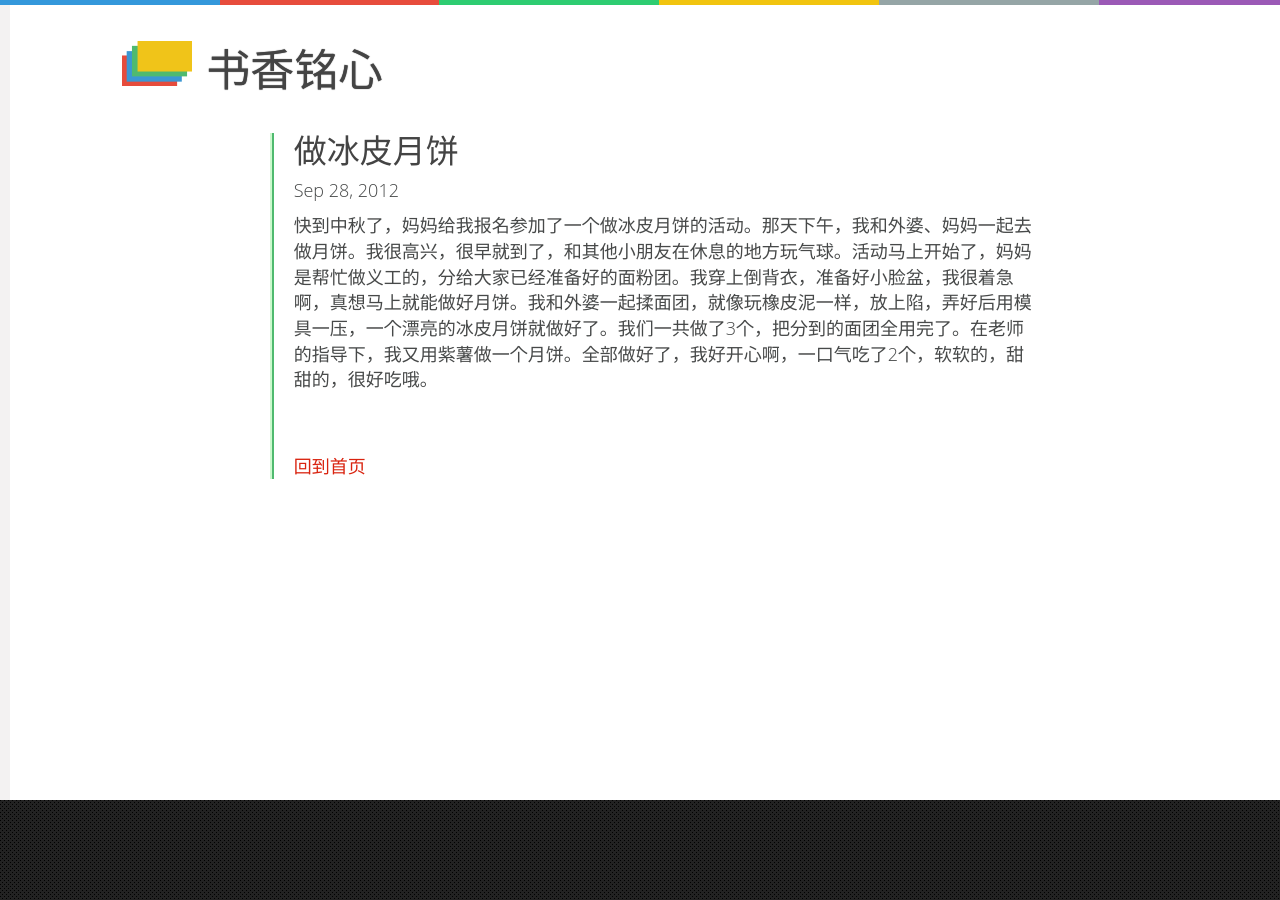
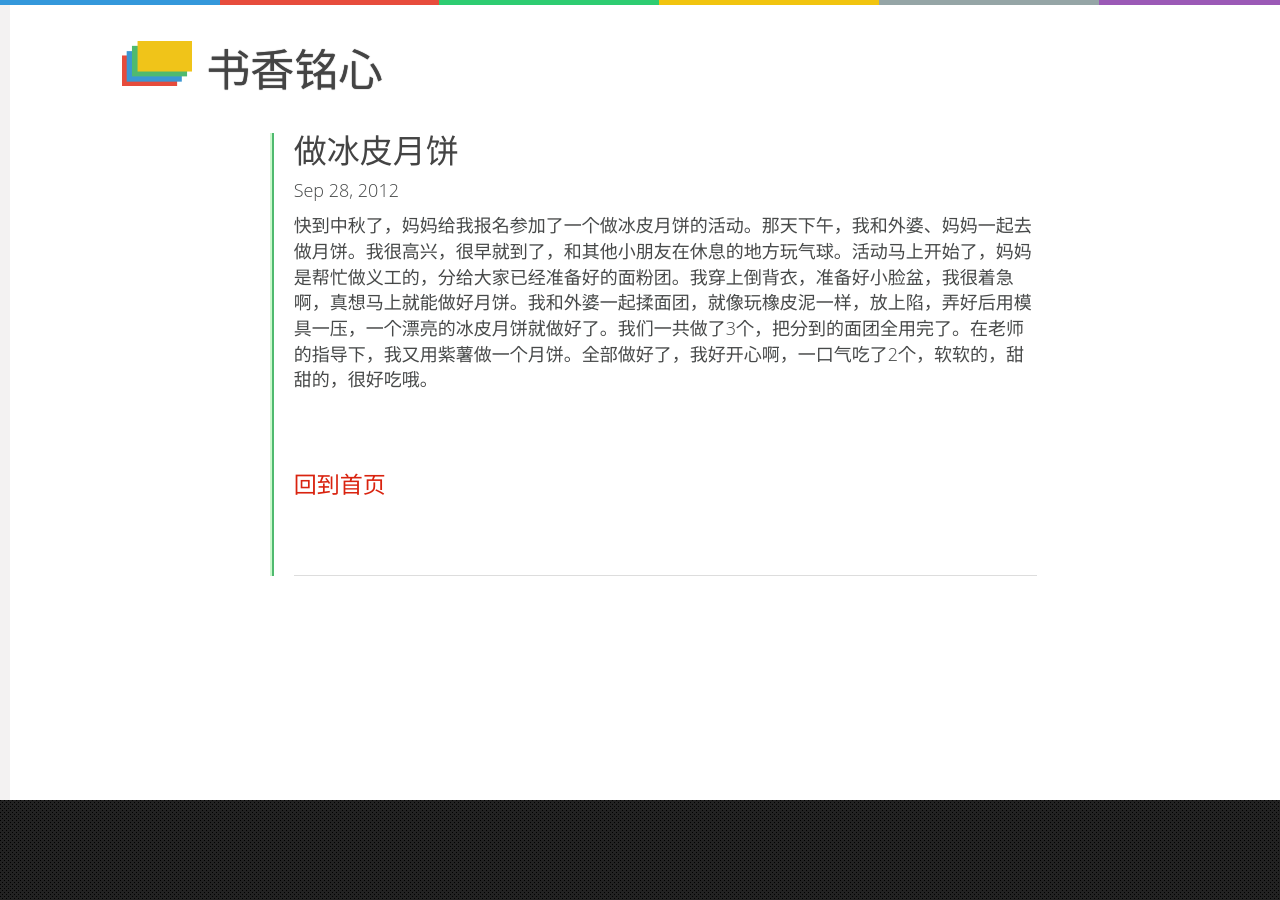
Before and after one commit to winsphinx/sxmx, a Jekyll site: the page built from _posts/2012-09-28-做冰皮月饼.md, in a window 1280 px wide. Built offline with Jekyll 4.4.1, drawn with Linux system fonts in a browser that asks for light colours; comment, search, counter and statistics services are not loaded.

Commit message:
mod posts

```diff
--- a/_layouts/post.html
+++ b/_layouts/post.html
@@ -14,6 +14,9 @@ layout: default
 </article>
 <br />
 <br />
-<dic><a href="{{site.baseurl}}">回到首页</a></dic>
+<h3><a href="{{site.baseurl}}">回到首页</a></h3>
+<br />
+<br />
+<hr />
 {% if site.disqus-shortname %}{% include disqus.html %}{% endif %}
 {% if site.duoshuo-shortname %}{% include duoshuo.html %}{% endif %}
--- a/_posts/2012-09-28-做冰皮月饼.md
+++ b/_posts/2012-09-28-做冰皮月饼.md
@@ -3,4 +3,5 @@ layout: post
 title: 做冰皮月饼
 ---
 
+
 快到中秋了，妈妈给我报名参加了一个做冰皮月饼的活动。那天下午，我和外婆、妈妈一起去做月饼。我很高兴，很早就到了，和其他小朋友在休息的地方玩气球。活动马上开始了，妈妈是帮忙做义工的，分给大家已经准备好的面粉团。我穿上倒背衣，准备好小脸盆，我很着急啊，真想马上就能做好月饼。我和外婆一起揉面团，就像玩橡皮泥一样，放上陷，弄好后用模具一压，一个漂亮的冰皮月饼就做好了。我们一共做了3个，把分到的面团全用完了。在老师的指导下，我又用紫薯做一个月饼。全部做好了，我好开心啊，一口气吃了2个，软软的，甜甜的，很好吃哦。
```
Also changed, not shown: _posts/2012-08-30-开学第一天.md (+1 -0 lines), _posts/2013-03-01-宝贵的水.md (+1 -0 lines).
